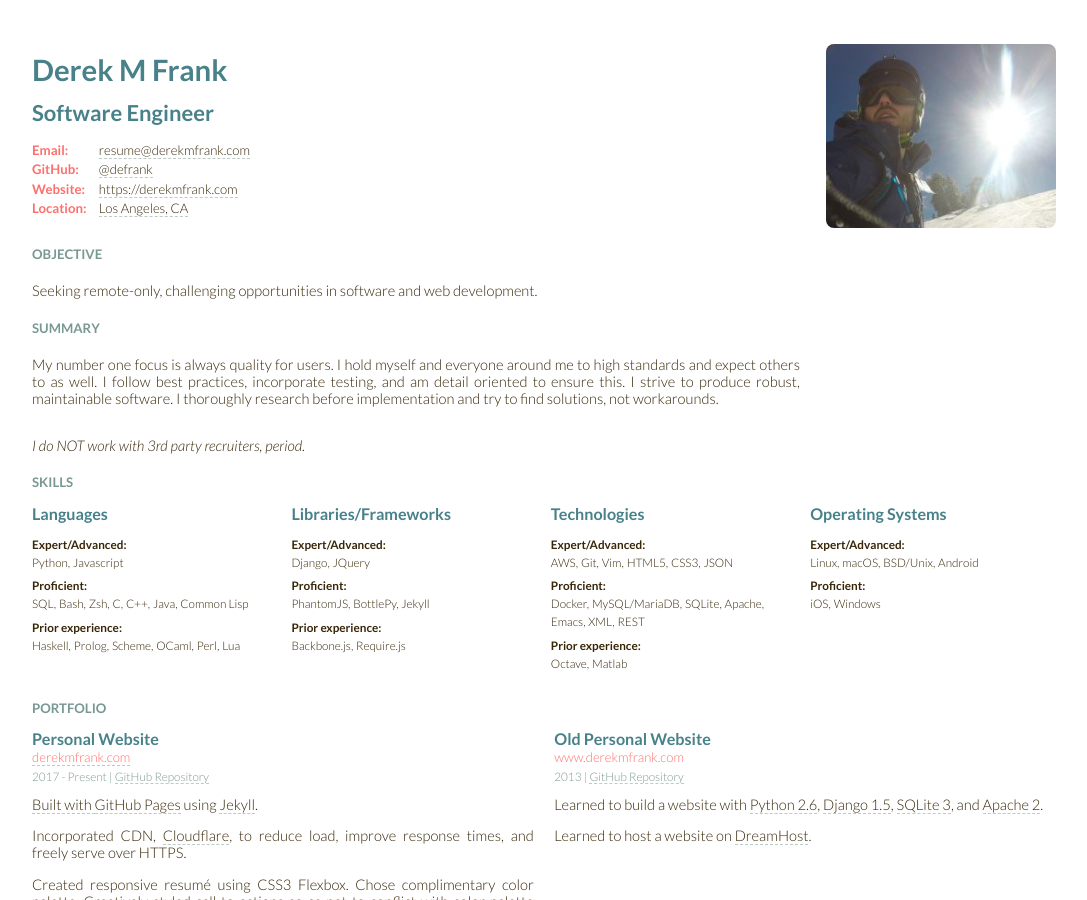
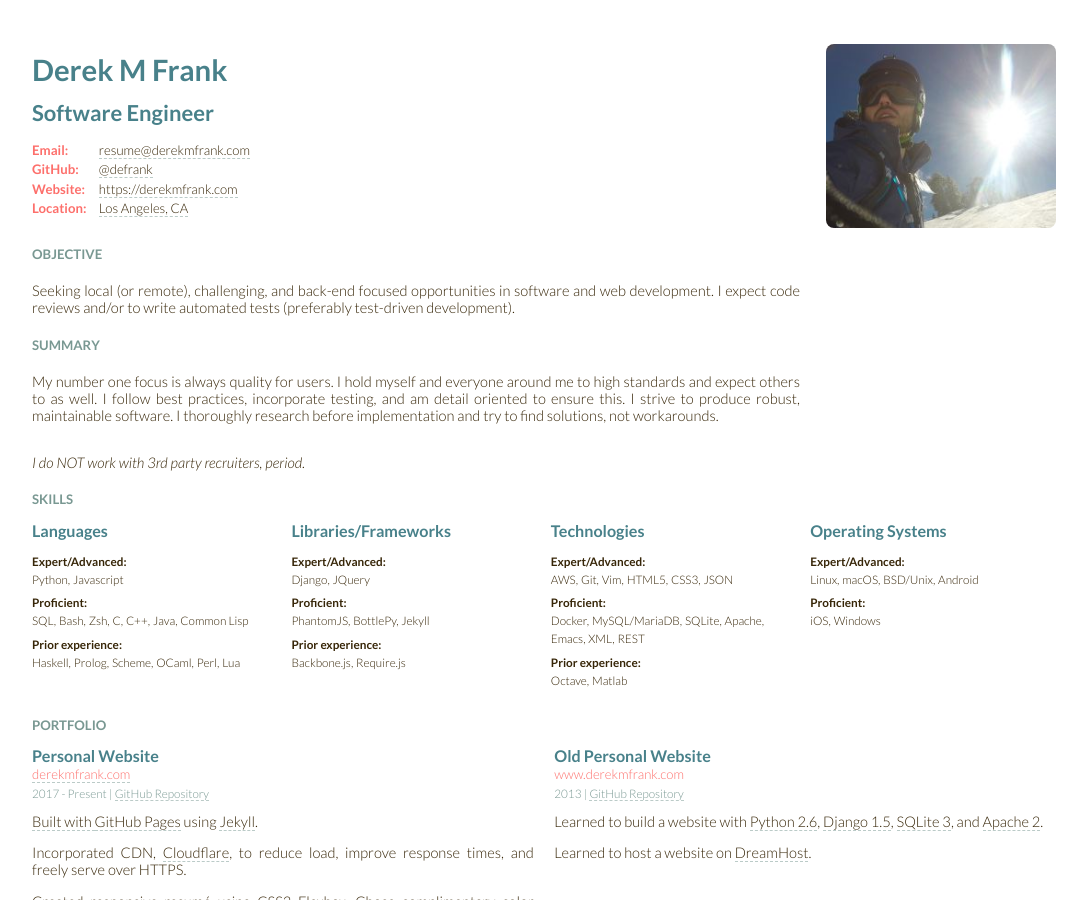
Before and after one commit to defrank/defrank.github.io, a Jekyll site: the page built from resume.html, in a window 1280 px wide and 900 px high. Shown: the whole window, without its empty margins (96-1183 px from the left). Built offline with Jekyll 4.4.1, drawn with Linux system fonts in a browser that asks for light colours.

Commit message:
chore(resume): Update objective

```diff
--- a/resume.html
+++ b/resume.html
@@ -591,7 +591,9 @@ layout: blank
     <section id="objective">
         <!--What skill set can I develop to enhance my career?-->
         <h3>Objective</h3>
-        <p>Seeking remote-only, challenging opportunities in software and web development.</p>
+        <p>Seeking local (or remote), challenging, and back-end focused opportunities in software
+        and web development.  I expect code reviews and/or to write automated tests (preferably
+        test-driven development).</p>
     </section>
 
     <div class="page-break"></div>
```
